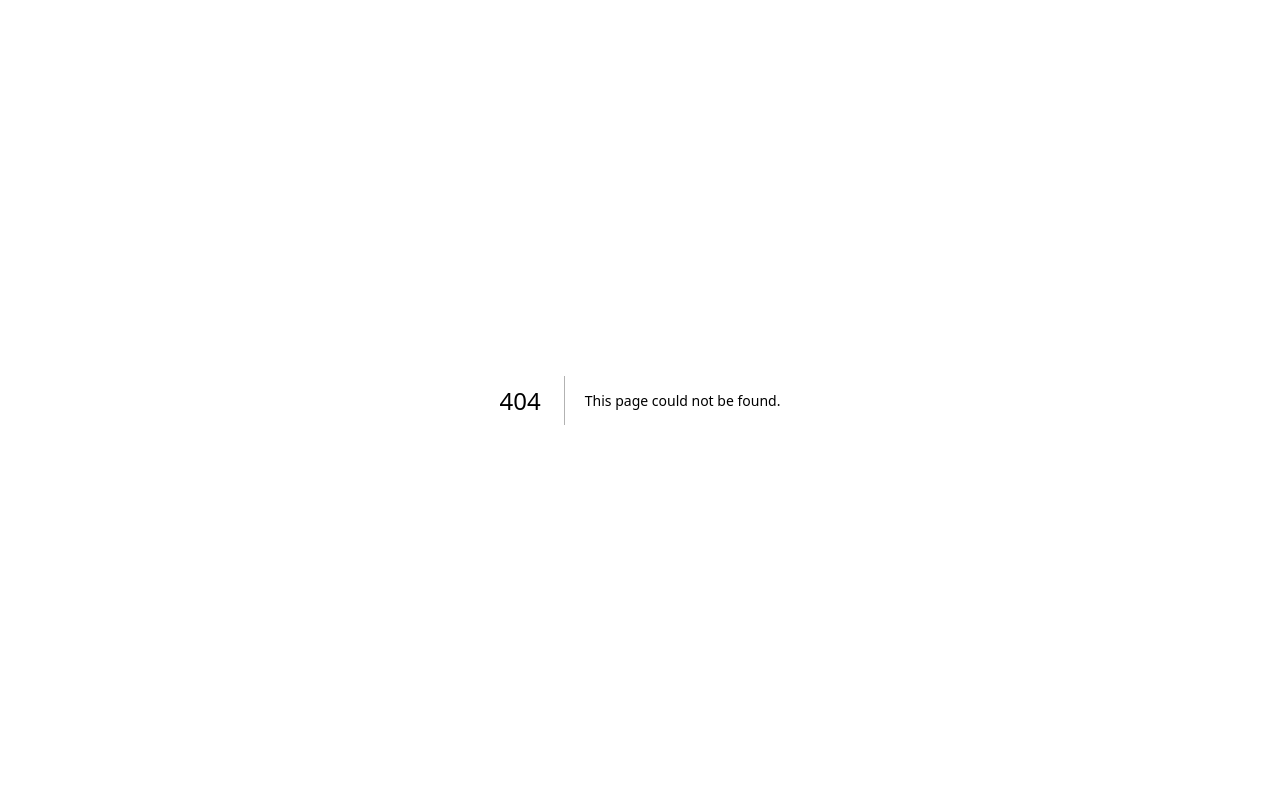
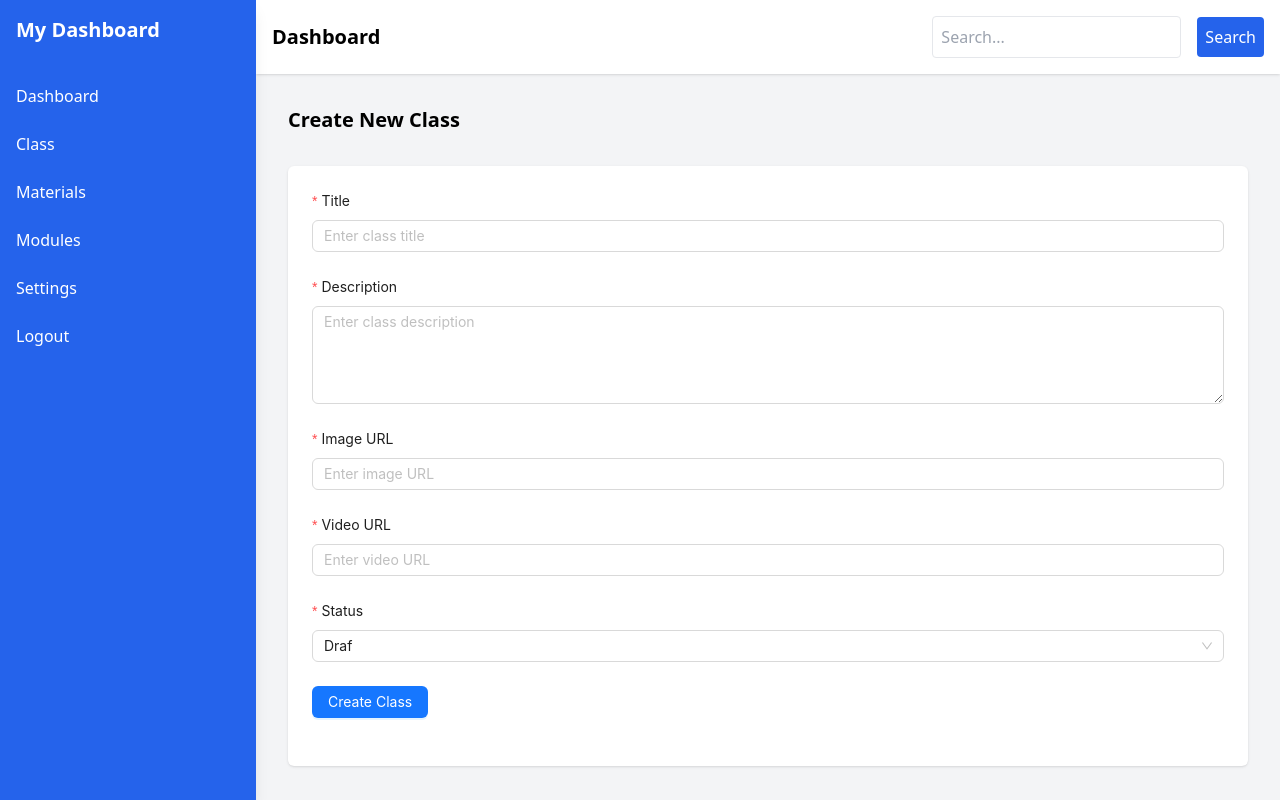
Before and after one commit to BERNEXT-ICF/hacko-teacher, a Next.js app: page /dashboard/class/new in a window 1280 px wide. Before the commit this address had no page. Built offline with nearby package versions, Linux system fonts and the light colour scheme; no server answers.

Commit message:
feat: create class

```diff
--- a/components/layout/index.tsx
+++ b/components/layout/index.tsx
@@ -17,7 +17,7 @@ export default function Layout({ children }: any) {
   };
 
   return (
-    <div className="min-h-screen min-w-screen w-fit md:w-full bg-gray-100 flex">
+    <div className="min-h-screen min-w-screen md:w-full bg-gray-100 flex">
       {/* Sidebar */}
       <div
         className={`fixed z-10 inset-y-0 left-0 bg-blue-600 text-white w-64 transform ${
--- a/pages/dashboard/class/api.ts
+++ b/pages/dashboard/class/api.ts
@@ -1,5 +1,16 @@
-import {useQuery } from "react-query";
+import { useMutation, useQuery, useQueryClient } from "react-query";
 import { api } from "@/services/api";
+import { useRouter } from "next/router";
+import { message } from "antd/lib";
+import { queryClient } from "@/pages/_app";
+
+export type CreateClassPayload = {
+  title: string;
+  description: string;
+  image: string;
+  video: string;
+  status: "draf" | "public";
+};
 
 export const useGetAllClass = () => {
   return useQuery({
@@ -10,3 +21,25 @@ export const useGetAllClass = () => {
     },
   });
 };
+
+export const useCreateClass = () => {
+//   const queryClient = useQueryClient(); // Access the query client
+  const router = useRouter();
+
+  return useMutation({
+    mutationKey: ["createClass"],
+    mutationFn: async (data: CreateClassPayload) => {
+      await api.post("/users/class", data);
+    },
+    onSuccess: () => {
+      // Revalidate `getAllClass`
+      queryClient.invalidateQueries(["getAllClass"]);
+      // Redirect and show success message
+      router.push("/dashboard/class");
+      message.success("Class created successfully!");
+    },
+    onError: () => {
+      message.error("Failed to create class. Please try again.");
+    },
+  });
+};
--- a/pages/dashboard/class/index.tsx
+++ b/pages/dashboard/class/index.tsx
@@ -8,6 +8,7 @@ import { FaCircle } from "react-icons/fa";
 import { useGetAllClass } from "./api";
 import { capitalCase } from "change-case";
 import { useState } from "react";
+import { FaPlus } from "react-icons/fa6";
 
 interface DataType {
   id: React.Key;
@@ -146,8 +147,15 @@ const Class = () => {
 
   return (
     <Layout>
-      <div className="pt-4 pb-8">
+      <div className="pt-4 pb-8 flex justify-between items-center">
         <h2 className="text-xl font-bold">Manage Class</h2>
+        <Link
+          href={"/dashboard/class/new"}
+          className="flex bg-blue-500 py-2 px-4 text-white font-semibold items-center gap-2"
+        >
+          <FaPlus />
+          Create Class
+        </Link>
       </div>
       <div className="overflow-x-auto bg-white rounded-md shadow">
         <Table<DataType>
@@ -155,11 +163,13 @@ const Class = () => {
           dataSource={processedData}
           onChange={onChange}
           expandable={{
-            expandedRowRender: (record) => <p style={{ margin: 0 }}>{record.desc}</p>,
+            expandedRowRender: (record) => (
+              <p style={{ margin: 0 }}>{record.desc}</p>
+            ),
             rowExpandable: (record) => record.title !== "Not Expandable",
             onExpand,
           }}
-        //   expandedRowKeys={expandedRowKeys}
+          // expandedRowKeys={expandedRowKeys}
           className="min-w-full"
         />
       </div>
--- /dev/null
+++ b/pages/dashboard/class/new/index.tsx
@@ -0,0 +1,97 @@
+import { useState } from "react";
+import Layout from "@/components/layout";
+import { Input, Button, Select, Form, message } from "antd";
+import { useMutation, useQueryClient } from "react-query";
+import { useCreateClass } from "../api";
+import { CreateClassPayload } from "../api";
+
+const { TextArea } = Input;
+const { Option } = Select;
+
+const CreateClass = () => {
+  const { mutate, isLoading, isError } = useCreateClass();
+
+  const onFinish = (values: CreateClassPayload) => {
+    const payload = {
+      title: values.title,
+      description: values.description,
+      status: values.status,
+      image: values.image,
+      video: values.video,
+    };
+    mutate(payload);
+  };
+
+  return (
+    <Layout>
+      <div className="pt-4 pb-8">
+        <h2 className="text-xl font-bold">Create New Class</h2>
+      </div>
+      <div className="bg-white p-6 rounded-md shadow">
+        <Form
+          layout="vertical"
+          onFinish={onFinish}
+          initialValues={{ status: "draf" }}
+        >
+          <Form.Item
+            label="Title"
+            name="title"
+            rules={[
+              { required: true, message: "Please input the class title!" },
+            ]}
+          >
+            <Input placeholder="Enter class title" />
+          </Form.Item>
+
+          <Form.Item
+            label="Description"
+            name="description"
+            rules={[
+              {
+                required: true,
+                message: "Please input the class description!",
+              },
+            ]}
+          >
+            <TextArea rows={4} placeholder="Enter class description" />
+          </Form.Item>
+
+          <Form.Item
+            label="Image URL"
+            name="image"
+            rules={[{ required: true, message: "Please input the image URL!" }]}
+          >
+            <Input placeholder="Enter image URL" />
+          </Form.Item>
+
+          <Form.Item
+            label="Video URL"
+            name="video"
+            rules={[{ required: true, message: "Please input the video URL!" }]}
+          >
+            <Input placeholder="Enter video URL" />
+          </Form.Item>
+
+          <Form.Item
+            label="Status"
+            name="status"
+            rules={[{ required: true, message: "Please select the status!" }]}
+          >
+            <Select>
+              <Option value="draf">Draf</Option>
+              <Option value="public">Public</Option>
+            </Select>
+          </Form.Item>
+
+          <Form.Item>
+            <Button type="primary" htmlType="submit" loading={isLoading}>
+              Create Class
+            </Button>
+          </Form.Item>
+        </Form>
+      </div>
+    </Layout>
+  );
+};
+
+export default CreateClass;
```
